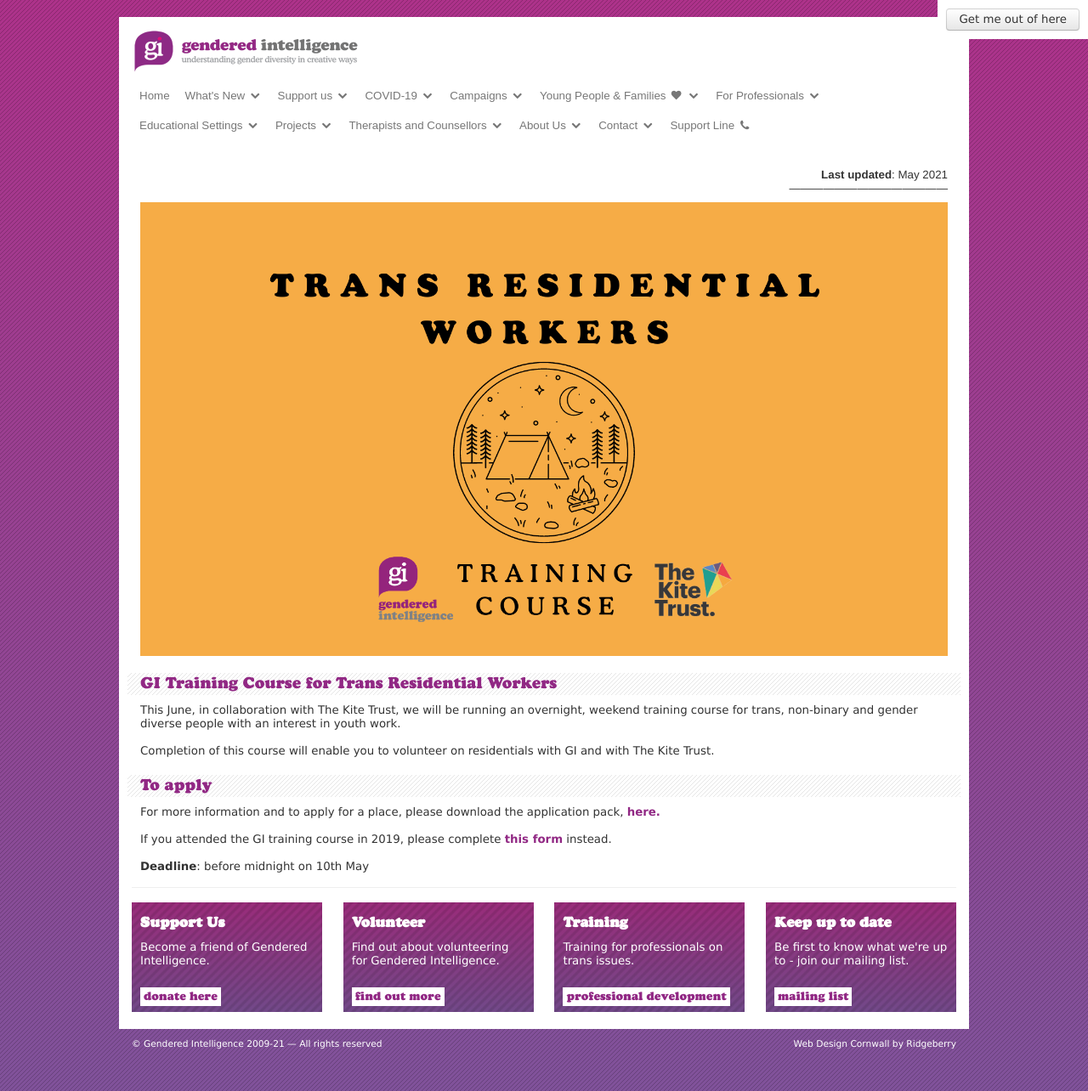
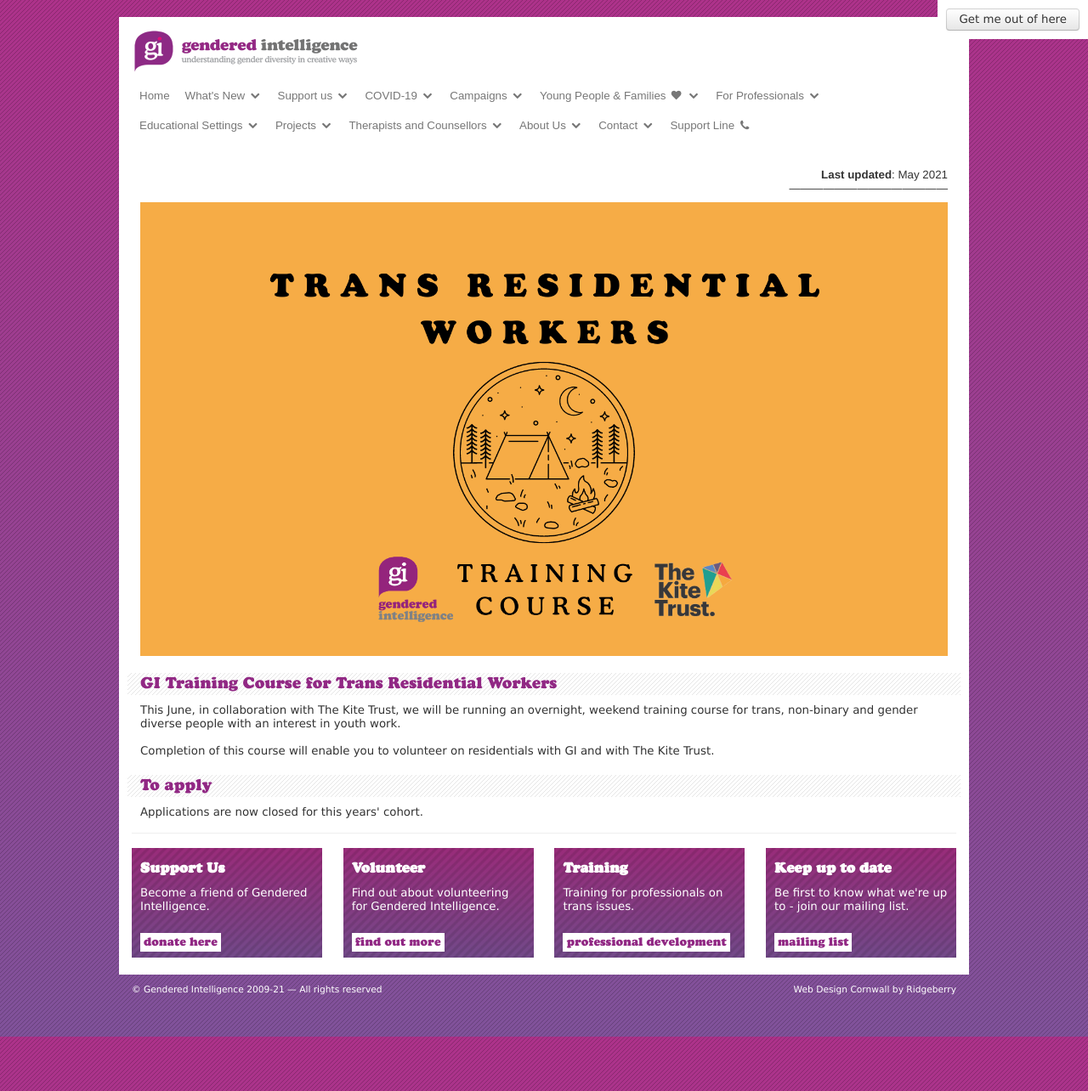
Before and after one commit to gracehagger/genderedintelligence.co.uk, a Jekyll site: the page built from residentialstraining.html, in a window 1280 px wide. Shown: the whole page at 85% size. Built offline with Jekyll 4.4.1, drawn with Linux system fonts in a browser that asks for light colours; nearby versions of some CDN libraries.

Commit message:
Removed application forms

```diff
--- a/residentialstraining.html
+++ b/residentialstraining.html
@@ -15,8 +15,4 @@
 
  <h2>To apply</h2>
 
-For more information and to apply for a place, please download the application pack, <b><a href="https://docs.google.com/document/d/1VtAqsJpthUMopFjhdhrRKiOvjUD1zIdGBBndrBm2tqc/view">here.</a></b>
-<br><br>
-If you attended the GI training course in 2019, please complete <b><a href="https://docs.google.com/document/d/1No47oKJO1WFONSGWc-GaX9WwDV3gMw8grRtmA4_n7ek/view">this form</a></b> instead.
-<br><br>
-<b>Deadline</b>: before midnight on 10th May </p>
+Applications are now closed for this years' cohort. </p>
```
